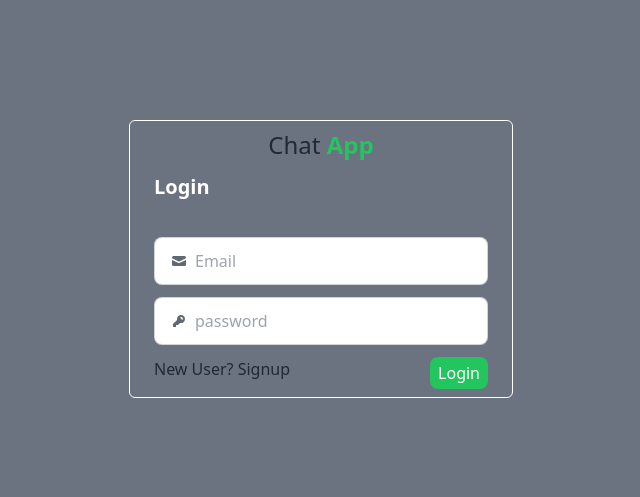
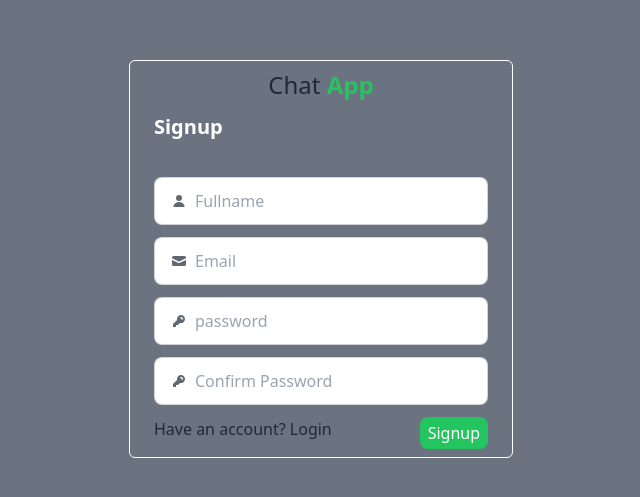
Before and after one commit to Siddharth-singhSengar/MERN-Chat-App, a React (Vite) app in the folder Frontend/: page / in a window 1280 px wide. Shown: the part 141-638 px from the top of the page, without its empty margins (319-959 px from the left). Built offline with nearby package versions, Linux system fonts and the light colour scheme.

Commit message:
applied Context

```diff
--- a/Frontend/package.json
+++ b/Frontend/package.json
@@ -11,6 +11,7 @@
   },
   "dependencies": {
     "axios": "^1.7.5",
+    "js-cookie": "^3.0.5",
     "react": "^18.3.1",
     "react-dom": "^18.3.1",
     "react-hook-form": "^7.53.0",
--- a/Frontend/src/App.jsx
+++ b/Frontend/src/App.jsx
@@ -1,13 +1,15 @@
-import Login from "./components/Login"
-import Signup from "./components/Signup"
-import Left from "./Home/Leftpart/Left"
-import Right from "./Home/Rightpart/Right"
-
+import Login from "./components/Login";
+import Signup from "./components/Signup";
+import { useAuth } from "./context/Authprovider";
+import Left from "./Home/Leftpart/Left";
+import Right from "./Home/Rightpart/Right";
 
 function hello() {
+  const [authUser, setauthuser] = useAuth();
+  console.log(authUser);
   return (
-
-     <Login/>
-  )
+    //<Login/>
+    <Signup />
+  );
 }
-export default hello
+export default hello;
--- a/Frontend/src/components/Signup.jsx
+++ b/Frontend/src/components/Signup.jsx
@@ -1,7 +1,9 @@
 import axios from "axios";
 import { useForm } from "react-hook-form";
+import { useAuth } from "../context/Authprovider";
 
 function Signup() {
+  const [authUser, setauthuser] = useAuth();
   const {
     register,
     handleSubmit,
@@ -30,6 +32,7 @@ function Signup() {
           alert("Signup successful");
         }
         localStorage.setItem("ChatApp", JSON.stringify(response.data));
+        setauthuser(response.data);
       })
       .catch((error) => {
         if (error.response) {
--- /dev/null
+++ b/Frontend/src/context/Authprovider.jsx
@@ -0,0 +1,14 @@
+import React,{createContext, useContext, useState} from "react";
+import Cookies from "js-cookie"
+export const AuthContext = createContext()
+
+export const Authprovider = ({children}) =>{
+    const initialUserState = Cookies.get("jwt") || localStorage.getItem("ChatApp")
+    const [authUser,setauthuser] = useState(initialUserState? JSON.parse(initialUserState):undefined)
+  return (
+        <AuthContext.Provider value={[authUser,setauthuser]}>
+            {children}
+        </AuthContext.Provider>
+  )
+}
+export const useAuth = ()=>useContext(AuthContext)
--- a/Frontend/src/main.jsx
+++ b/Frontend/src/main.jsx
@@ -1,10 +1,10 @@
-import { StrictMode } from 'react'
-import { createRoot } from 'react-dom/client'
-import App from './App.jsx'
-import './index.css'
+import { createRoot } from "react-dom/client";
+import App from "./App.jsx";
+import "./index.css";
+import { Authprovider } from "./context/Authprovider.jsx";
 
-createRoot(document.getElementById('root')).render(
-  <StrictMode>
+createRoot(document.getElementById("root")).render(
+  <Authprovider>
     <App />
-  </StrictMode>,
-)
+  </Authprovider>
+);
```
Also changed, not shown: 1 other file (tests, documents, lock files or other folders).
